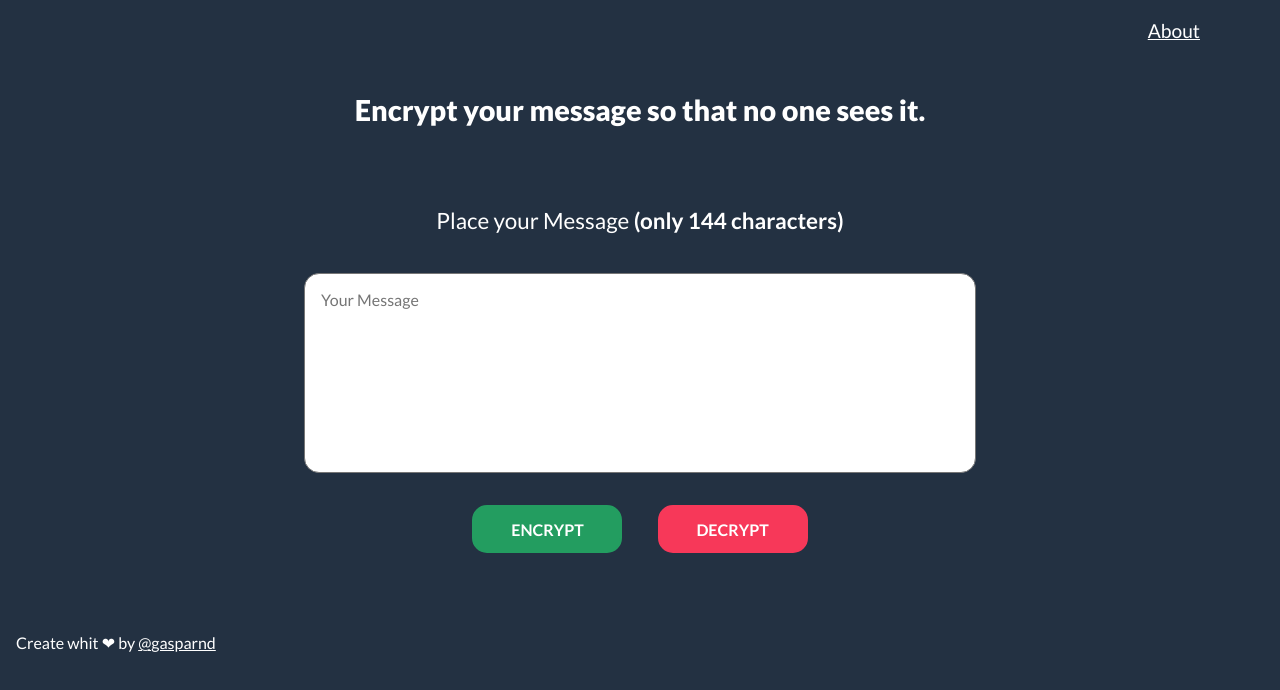
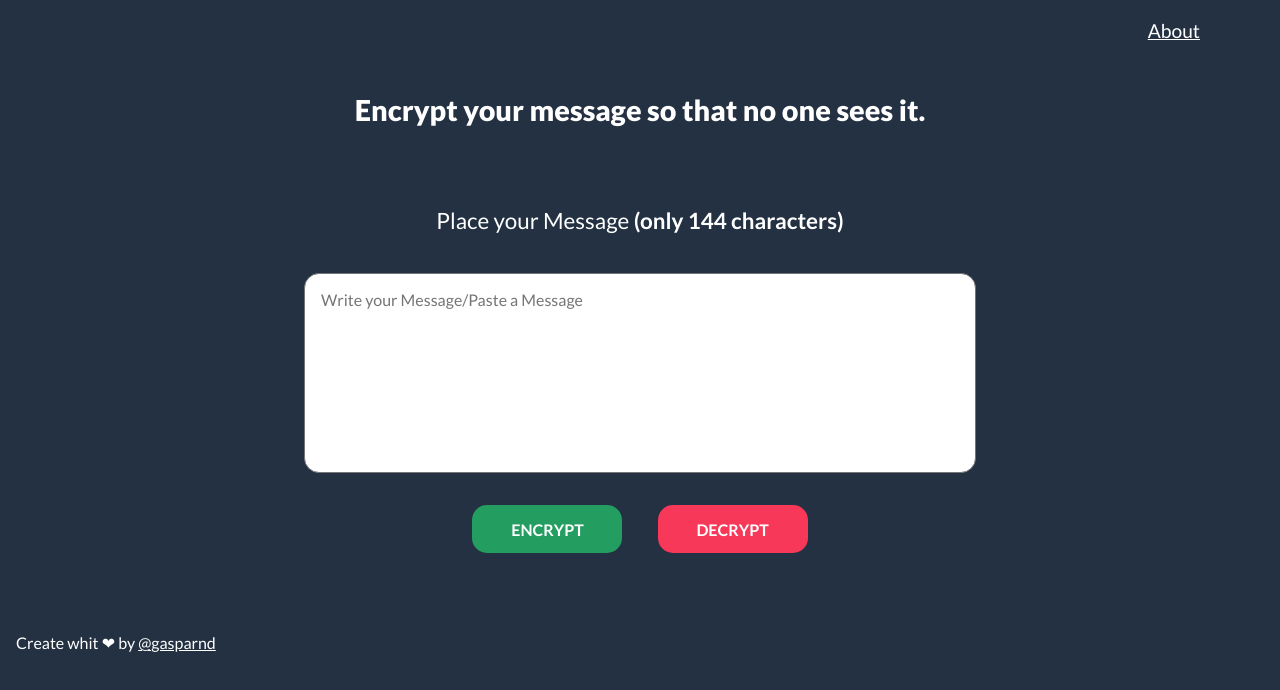
Before and after one commit to gasparnd/Encriptame, a plain HTML site: page index.html in a window 1280 px wide. Drawn offline with nearby package versions, Linux system fonts and the light colour scheme.

Commit message:
Change textarea placeholder message

```diff
--- a/index.html
+++ b/index.html
@@ -36,7 +36,7 @@
 
 			<div class="encrypt">
 
-				<textarea maxlength="144" id="textArea" placeholder="Your Message"></textarea>
+				<textarea maxlength="144" id="textArea" placeholder="Write your Message/Paste a Message"></textarea>
 
 				<div class="buttons">
 					<button class="button encrypt"  id="encryptButton">Encrypt</button>
```
